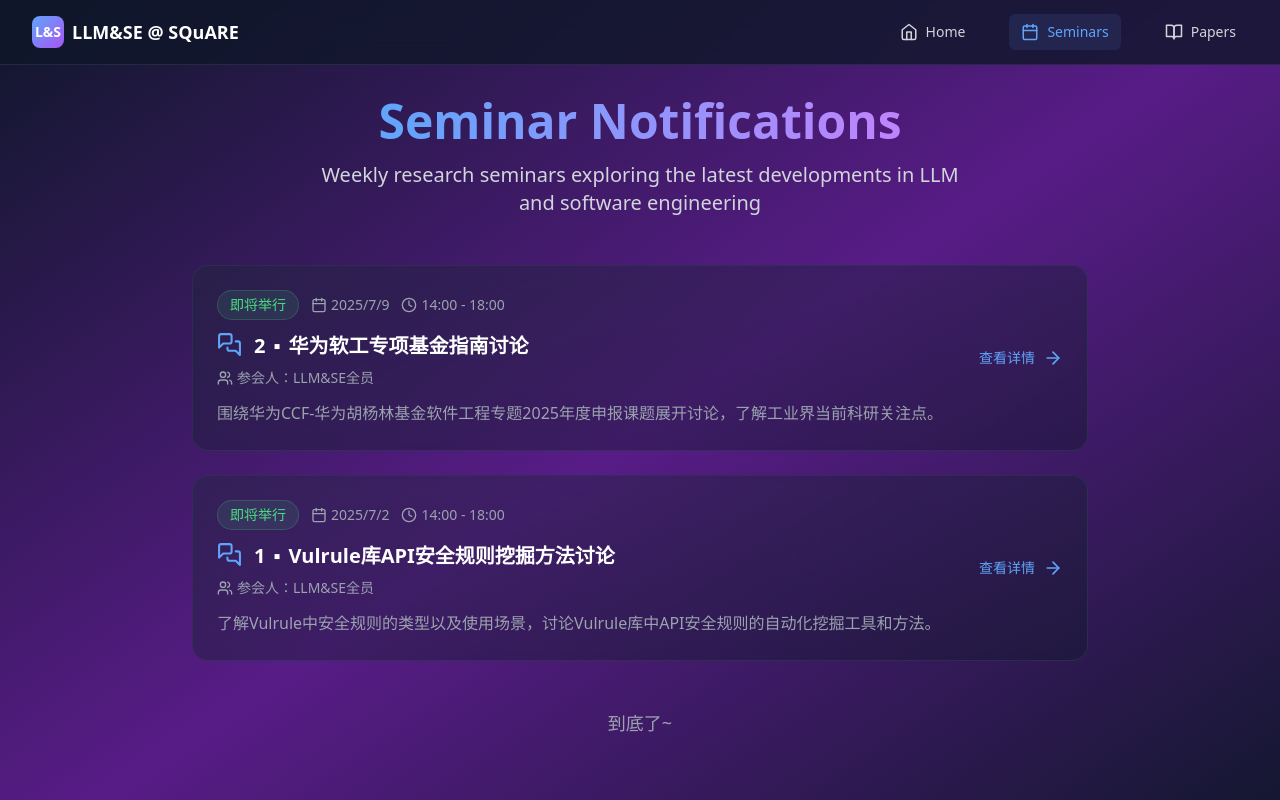
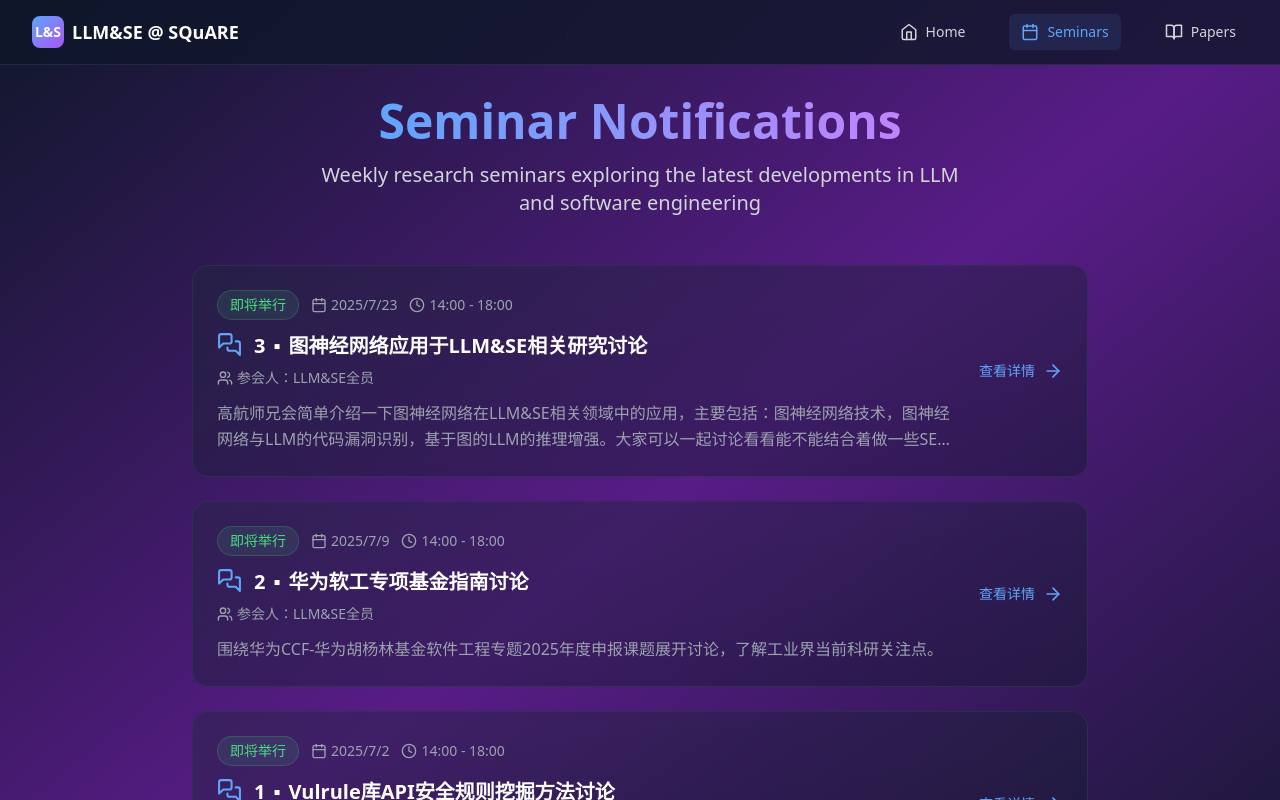
Before and after one commit to nonsense-j/llm_se_team, a React (Vite) app: page /seminars in a window 1280 px wide. Shown: the top 800 px of the page. Built offline with nearby package versions, Linux system fonts and the light colour scheme.

Commit message:
Update 20250723 seminar

```diff
--- a/src/data/seminars.ts
+++ b/src/data/seminars.ts
@@ -58,5 +58,22 @@ export const seminars: Seminar[] = [
       { name: 'PDF - 指南说明材料下载', url: 'https://www.ccf.org.cn/ccf/contentcore/resource/download?ID=8B0EFE09E563C34477C358833AB000593D7BBB4DB837FB06E57C395E995CE836'},
       ],
     additionalNotes: addNotes
+  },
+  {
+    id: '3',
+    title: '图神经网络应用于LLM&SE相关研究讨论',
+    date: '2025-07-23',
+    time: '14:00 - 18:00',
+    participant: 'LLM&SE全员',
+    location: '337会议室',
+    description: '高航师兄会简单介绍一下图神经网络在LLM&SE相关领域中的应用，主要包括：图神经网络技术，图神经网络与LLM的代码漏洞识别，基于图的LLM的推理增强。大家可以一起讨论看看能不能结合着做一些SE领域其它的任务。',
+    preparation: [
+      '参与讨论的同学可以先了解一下GNN的相关基础知识',
+      '也可以提前看一下高航师兄GNN+LLM的相关论文'
+    ],
+    references: [
+      { name: '高航师兄的谷歌学术主页', url: 'https://scholar.google.com/citations?hl=zh-CN&user=gkK0P_kAAAAJ&view_op=list_works&sortby=pubdate' },
+    ],
+    additionalNotes: addNotes
   }
 ];
```
